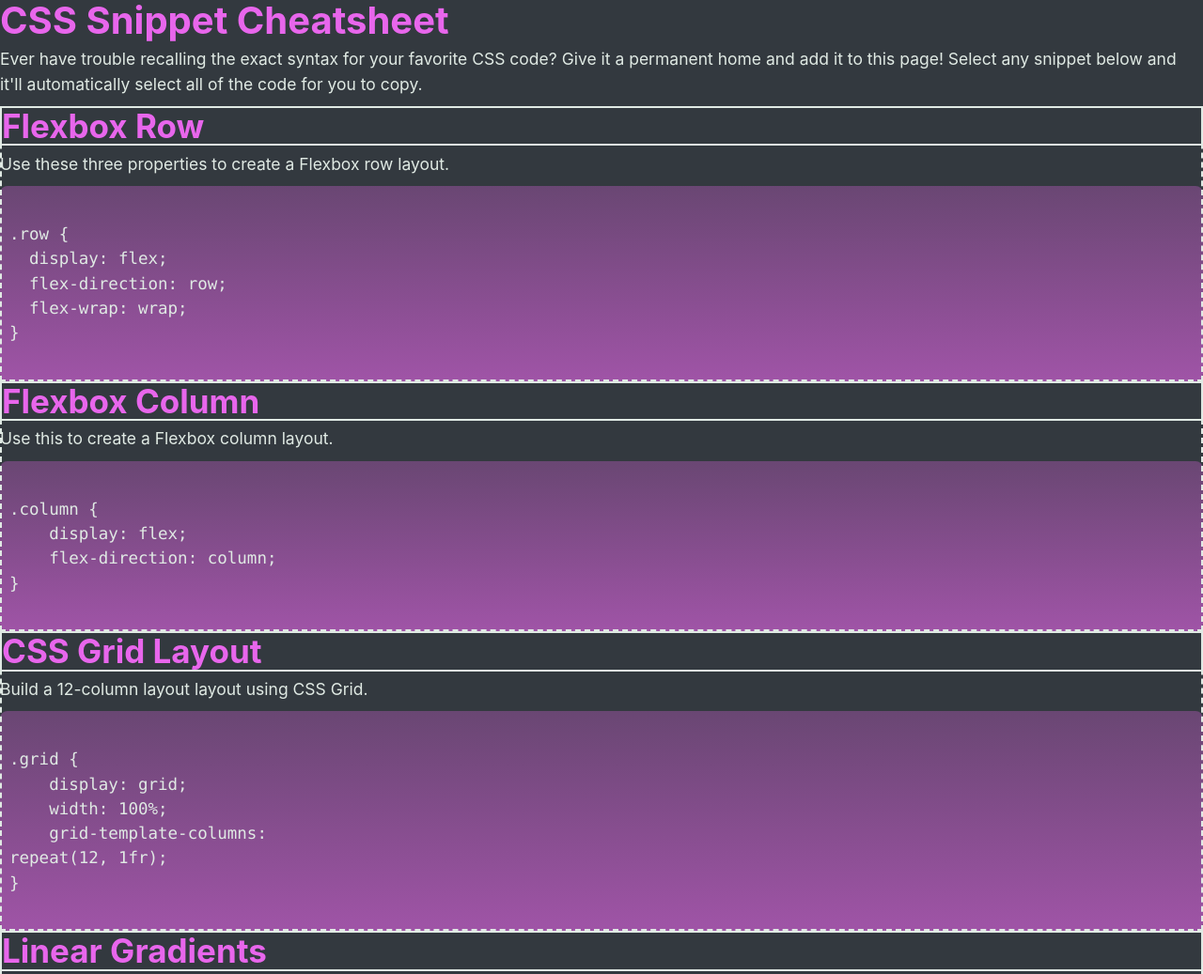
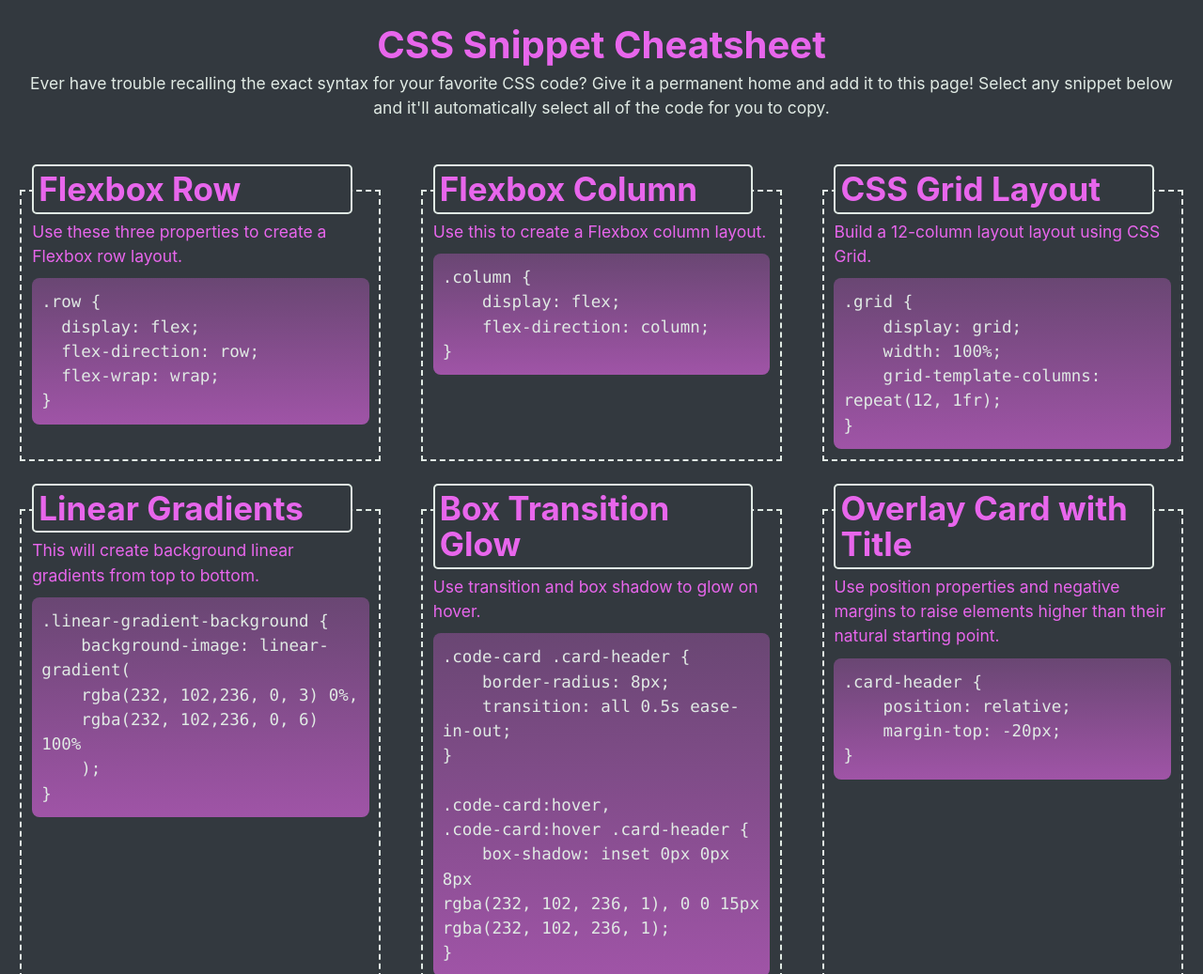
Before and after one commit to alexisbenavidez99/Mini-Project-2, a plain HTML site: page index.html in a window 1280 px wide. Shown: the top 1037 px of the page at 94% size. Drawn offline with Linux system fonts and the light colour scheme.

Commit message:
unrefined css added to achieve responsive formatting

```diff
--- a/Develop/assets/css/style.css
+++ b/Develop/assets/css/style.css
@@ -27,6 +27,15 @@ body {
   line-height: 1.5;
   color: var(--gin);
   background-color: var(--outer-space);
+}
+
+/* new */
+header {
+  display: flex;
+  flex-flow: row wrap;
+  justify-content: center;
+  text-align: center;
+  margin: 2%;
 }
 
 h1,
@@ -85,6 +94,12 @@ code {
 .card-column {
   /* when the screen resizes, make it so our columns don't jump in size */
   transition: flex-basis 500ms linear;
+
+  /* new */
+  display: flex;
+  flex-flow: row wrap;
+  /* flex: 0 1 100%;
+  I think this may not do anything */
 }
 
 /* make each code card a flexbox column to align and justify content within it */
@@ -93,6 +108,11 @@ code {
   outline: 2px dashed var(--gin);
   outline-offset: -2px;
   transition: all 0.5s ease-in-out;
+
+/* new */
+  flex: 0 1 95%;
+  margin: 3% auto 1%;
+  padding: 1%;
 }
 
 .code-card .card-header {
@@ -101,6 +121,18 @@ code {
   color: var(--heliotrope);
   border: 2px solid var(--gin);
   transition: all 0.5s ease-in-out;
+
+  /* new */
+  position: relative;
+  margin-top: -4rem;
+  width: 95%;
+  border-radius: 0.5rem;
+  padding: 0.5rem;
+}
+
+/* new */
+.code-card p {
+  color: var(--heliotrope);
 }
 
 /* set an outer and inner drop shadow on the card to create a glowing effect on hover */
@@ -110,7 +142,8 @@ code {
 }
 
 /* each card's code block grows to the height of the largest code block on the page, making each card even in height */
-.code-card .code-block {}
+.code-card .code-block {
+}
 
 .code-card pre {
   /* set styles to make it so code wraps in <pre> instead of overflowing */
@@ -136,7 +169,11 @@ code {
 @media screen and (min-width: 768px) {
 
   /* on tablets, set columns to only be 50% of the width and not grow */
-  .card-column {}
+  .card-column .code-card {
+    /* new */
+    flex: 0 1 45%;
+
+  }
 
   /* select the last child to grow to full width if it has space to grow */
   .card-column:last-child {}
@@ -147,4 +184,9 @@ code {
   header {}
 
   .card-column {}
+
+        /* new */
+  .card-column .code-card {
+        flex: 0 1 30%;
+  }
 }
--- a/index.html
+++ b/index.html
@@ -19,74 +19,74 @@
       </p>
     </header>
 
-    <main>
+    <main class="card-column">
       <!--FLEXBOX ROW-->
       <section class="code-card">
         <h2 class="card-header">Flexbox Row</h2>
-        <p class="card-column">
+        <p>
           Use these three properties to create a Flexbox row layout.
         </p>
-        <pre class="code-block"><code>
-.row {
+        <pre class="code-block">
+<code>.row {
   display: flex;
   flex-direction: row;
   flex-wrap: wrap;
-}
-        </code></pre>
+}</code>
+        </pre>
       </section>
 
       <!--FLEXBOX COLUMN -->
       <section class="code-card">
         <h2 class="card-header">Flexbox Column</h2>
-        <p class="card-column">Use this to create a Flexbox column layout.</p>
-        <pre class="code-block"><code>
-.column {
+        <p>Use this to create a Flexbox column layout.</p>
+        <pre class="code-block">
+<code>.column {
     display: flex;
     flex-direction: column;
-}
-        </code></pre>
+}</code>
+        </pre>
       </section>
 
       <!--CSS GRID LAYOUT -->
       <section class="code-card">
         <h2 class="card-header">CSS Grid Layout</h2>
-        <p class="card-column">
+        <p>
           Build a 12-column layout layout using CSS Grid.
         </p>
-        <pre class="code-block"><code>
-.grid {
+        <pre class="code-block">
+<code>.grid {
     display: grid;
     width: 100%;
     grid-template-columns:
 repeat(12, 1fr);
-}
-        </code></pre>
+}</code>
+      </pre>
       </section>
 
       <!--LINEAR GRADIENTS-->
       <section class="code-card">
         <h2 class="card-header">Linear Gradients</h2>
-        <p class="code-column">
+        <p>
           This will create background linear gradients from top to bottom.
         </p>
-        <pre class="code-block"><code>
-.linear-gradient-background {
+        <pre class="code-block">
+<code>.linear-gradient-background {
     background-image: linear-gradient(
     rgba(232, 102,236, 0, 3) 0%,
     rgba(232, 102,236, 0, 6) 100%
     );
-}
-        </code></pre>
+}</code>
+      </pre>
       </section>
 
       <!--BOX TRANSITION GLOW -->
       <section class="code-card">
         <h2 class="card-header">Box Transition Glow</h2>
-        <p class="code-column">
+        <p>
           Use transition and box shadow to glow on hover.
         </p>
-        <pre class="code-block"><code>
-.code-card .card-header {
+        <pre class="code-block">
+<code>.code-card .card-header {
     border-radius: 8px;
     transition: all 0.5s ease-in-out;
 }
@@ -96,24 +96,25 @@ repeat(12, 1fr);
     box-shadow: inset 0px 0px 8px
 rgba(232, 102, 236, 1), 0 0 15px
 rgba(232, 102, 236, 1);
-}
-        </code></pre>
+}</code>
+      </pre>
       </section>
 
       <!--OVERLAY CARD WITH TITLE -->
       <section class="code-card">
         <h2 class="card-header">Overlay Card with Title</h2>
-        <p class="code-column">
+        <p>
           Use position properties and negative margins to raise elements higher
           than their natural starting point.
         </p>
-        <pre class="code-block"><code>
-.card-header {
+        <pre class="code-block">
+<code>.card-header {
     position: relative;
     margin-top: -20px;
-}
-        </code></pre>
+}</code>
+      </pre>
       </section>
+
       <footer class="footer">
         <h3>Made with &hearts; and CSS</h3>
       </footer>
```
